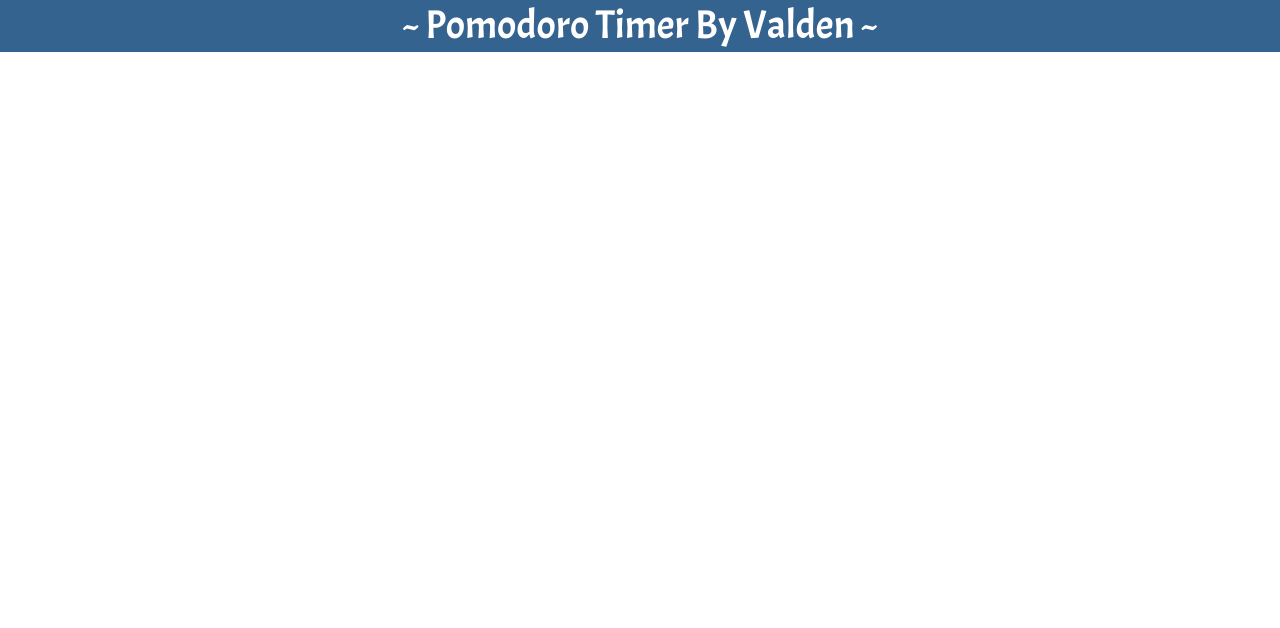
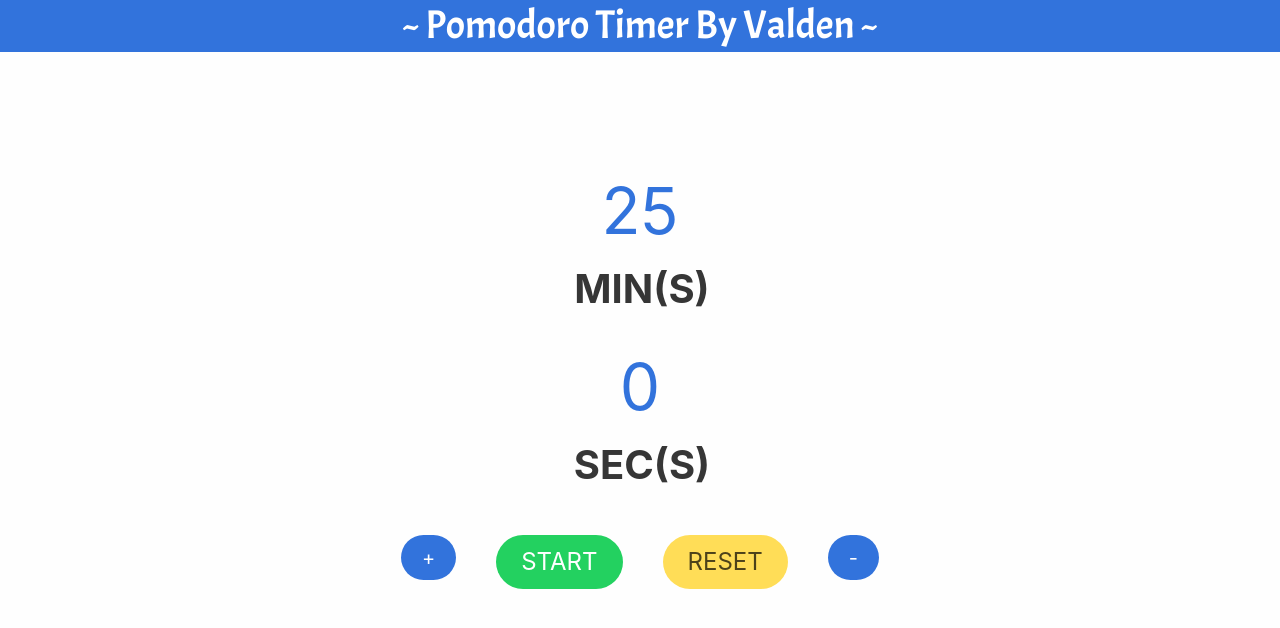
Before and after one commit to ValdenBE/pomodoro, a React app: page / in a window 1280 px wide. Built offline with nearby package versions, Linux system fonts and the light colour scheme.

Commit message:
Fonctionnel

```diff
--- a/index.html
+++ b/index.html
@@ -2,13 +2,17 @@
 <html lang="en">
     <head>
         <meta charset="UTF-8" />
-    <meta name="viewport" content="width=device-width, initial-scale=1.0" />
+        <meta name="viewport" content="width=device-width, initial-scale=1" />
         <meta http-equiv="X-UA-Compatible" content="ie=edge" />
         <title>Pomodoro By Valden</title>
         <link
             rel="stylesheet"
-      href="https://cdnjs.cloudflare.com/ajax/libs/bulma/0.6.2/css/bulma.min.css"
+            href="https://cdnjs.cloudflare.com/ajax/libs/bulma/0.7.5/css/bulma.min.css"
         />
+        <script
+            defer
+            src="https://use.fontawesome.com/releases/v5.3.1/js/all.js"
+        ></script>
     </head>
     <body>
         <div id="app"></div>
--- a/src/components/Header.js
+++ /dev/null
@@ -1,11 +0,0 @@
-import React from "react";
-
-const Header = () => (
-  <header>
-    <nav className="navbar" role="navigation" aria-label="main navigation">
-      <h1 class="mainTitle">~ Pomodoro Timer By Valden ~</h1>
-    </nav>
-  </header>
-);
-
-export default Header;
--- a/src/components/Pomo.js
+++ /dev/null
@@ -1,5 +0,0 @@
-import React from "react";
-
-const Pomo = () => <div class="Pomo"></div>;
-
-export default Pomo;
--- /dev/null
+++ b/src/components/buttons.js
@@ -0,0 +1,12 @@
+import React from "react";
+
+export default function Buttons(props) {
+    return (
+        <button
+            className={props.className}
+            type={"button"}
+            onClick={props.handleButton}>
+            {props.value}
+        </button>
+    );
+}
--- /dev/null
+++ b/src/components/header.js
@@ -0,0 +1,14 @@
+import React from "react";
+
+const Header = () => (
+    <header>
+        <nav
+            className={"navbar"}
+            role={"navigation"}
+            aria-label={"main navigation"}>
+            <h1 className={"mainTitle"}>{"~ Pomodoro Timer By Valden ~"}</h1>
+        </nav>
+    </header>
+);
+
+export default Header;
--- /dev/null
+++ b/src/components/pomodoro.js
@@ -0,0 +1,107 @@
+import React, {Component} from "react";
+import Buttons from "./buttons";
+
+const format = time => {
+    return [Math.floor(time / 60), time % 60];
+};
+export default class pomodoro extends Component {
+    constructor(props) {
+        super(props);
+        this.onStart = this.onStart.bind(this);
+        this.onPause = this.onPause.bind(this);
+        this.onReset = this.onReset.bind(this);
+        this.onIncrease = this.onIncrease.bind(this);
+        this.onDecrease = this.onDecrease.bind(this);
+        this.state = {
+            clock: false,
+            time: 60 * 25,
+        };
+    }
+
+    onStart() {
+        this.setState({clock: true});
+        this.setInterval = setInterval(() => {
+            if (this.state.time <= 0) {
+                clearInterval(this.setInterval);
+            } else {
+                this.setState(prevState => ({time: --prevState.time}));
+            }
+        }, 1000);
+    }
+    onPause() {
+        this.setState({clock: false});
+        clearInterval(this.setInterval);
+    }
+    onReset() {
+        this.setState({clock: false});
+        this.setState(() => ({time: 25 * 60}));
+        clearInterval(this.setInterval);
+    }
+    onIncrease() {
+        if (!this.state.clock) {
+            this.setState(prevState => ({time: prevState.time + 60}));
+        }
+    }
+    onDecrease() {
+        if (!this.state.clock) {
+            if (this.state.time - 60 < 0) {
+                this.setState(() => ({time: 0}));
+            } else {
+                this.setState(prevState => ({time: prevState.time - 60}));
+            }
+        }
+    }
+
+    render() {
+        const start = !this.state.clock ? (
+            <Buttons
+                handleButton={this.onStart}
+                value={"START"}
+                className={"button is-large is-success is-rounded is-start"}
+            />
+        ) : null;
+
+        const pause = this.state.clock ? (
+            <Buttons
+                handleButton={this.onPause}
+                value={"PAUSE"}
+                className={"button is-large is-success is-rounded is-start"}
+            />
+        ) : null;
+
+        return (
+            <div className={"container"}>
+                <p id={"timer"}>
+                    <span>{}</span>
+                    <span id={"timer-mins"}>
+                        {`${format(this.state.time)[0]}`}
+                    </span>
+                    <span className={"label"}>{"MIN(S)"}</span>
+                    <span id={"timer-secs"}>
+                        {`${format(this.state.time)[1]}`}
+                    </span>
+                    <span className={"label"}>{"SEC(S)"}</span>
+                    <Buttons
+                        handleButton={this.onIncrease}
+                        value={"+"}
+                        className={"button is-medium is-link is-rounded incDec"}
+                    />
+                    {start}
+                    {pause}
+                    <Buttons
+                        handleButton={this.onReset}
+                        value={"RESET"}
+                        className={
+                            "button is-large is-warning is-rounded is-reset"
+                        }
+                    />
+                    <Buttons
+                        handleButton={this.onDecrease}
+                        value={"-"}
+                        className={"button is-medium is-link is-rounded incDec"}
+                    />
+                </p>
+            </div>
+        );
+    }
+}
--- a/src/index.js
+++ b/src/index.js
@@ -1,18 +1,19 @@
-import './scss/app.scss'
+import "./scss/app.scss";
 import React from "react";
 import ReactDOM from "react-dom";
-import Header from './components/Header'
-import Pomo from './components/Pomo'
+import Header from "./components/header";
+import Pomo from "./components/pomodoro";
 
 class Pomodoro extends React.Component {
     render() {
-        return <div>
-            <Header/>
-            <Pomo/>
-        </div>
+        return (
+            <div>
+                <Header />
+                <Pomo />
+            </div>
+        );
     }
 }
 
-let App = document.getElementById("app");
-
-ReactDOM.render(<Pomodoro name="" />, App);
+const App = document.querySelector("#app");
+ReactDOM.render(<Pomodoro name={""} />, App);
--- a/src/scss/app.scss
+++ b/src/scss/app.scss
@@ -1,10 +1,10 @@
-@import url('https://fonts.googleapis.com/css?family=Acme&display=swap');
+@import url("https://fonts.googleapis.com/css?family=Acme&display=swap");
 
 body {
   background-color: #fefefe;
   text-align: center;
   .navbar {
-    background: rgb(53, 99, 143);
+    background: #3273dc;
     height: 50px;
   }
   h1 {
@@ -13,6 +13,26 @@ body {
     margin-right: auto;
     margin-top: -5px;
     color: white;
-    font-family: 'Acme', sans-serif;
+    font-family: "Acme", sans-serif;
   }
 }
+.container {
+  margin-top: -65px;
+  width: 100%;
+  height: 100vh;
+  display: flex;
+  justify-content: center;
+  align-items: center;
+}
+#timer {
+  color: #3273dc;
+  font-size: 4rem;
+}
+.label {
+  font-size: 2.5rem;
+  padding-left: 0.25rem;
+}
+
+.button{
+  margin : 20px
+}
```
Also changed, not shown: package.json (+21 -1 lines), .eslintrc.js (added), dist/index.html, 7 other files. Lines whose indentation alone changed are shown as unchanged.
